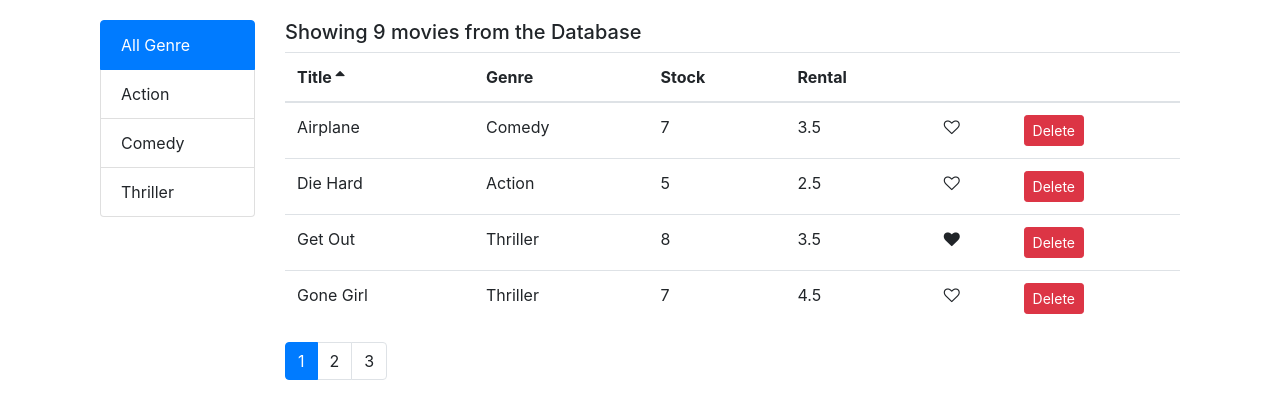
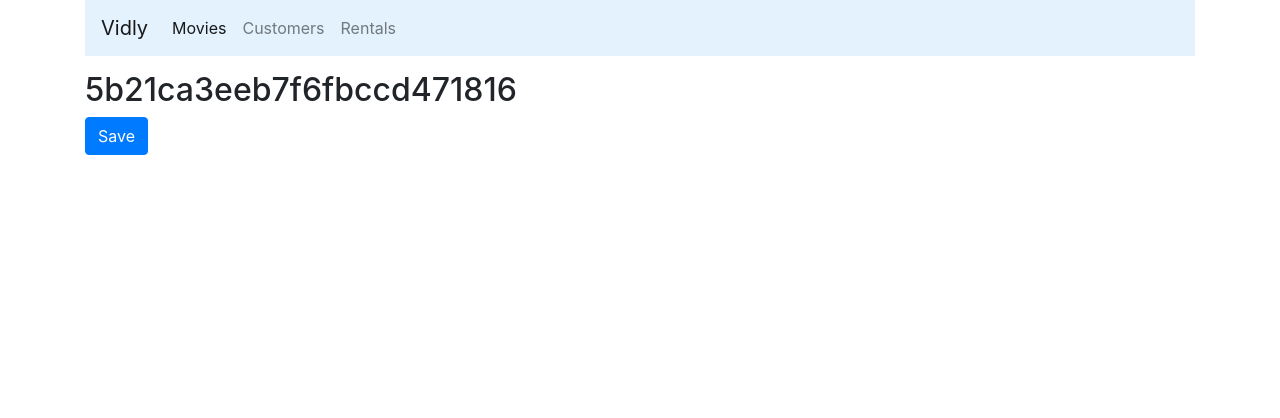
Before and after one commit to NarutoUzumaki77/vivdly, a React (Create React App) app: page /movies/5b21ca3eeb7f6fbccd471816 in a window 1280 px wide. Shown: the top 418 px of the page. Built offline with nearby package versions, Linux system fonts and the light colour scheme.

Commit message:
my soln- navbar and routing

```diff
--- a/package.json
+++ b/package.json
@@ -12,6 +12,7 @@
     "prop-types": "^15.6.2",
     "react": "^16.13.1",
     "react-dom": "^16.13.1",
+    "react-router-dom": "^5.2.0",
     "react-scripts": "3.4.1"
   },
   "scripts": {
--- a/src/App.js
+++ b/src/App.js
@@ -1,11 +1,29 @@
 import React from "react";
 import Movies from "./components/movies";
+import Customer from "./components/customer";
+import Rental from "./components/rental";
+import NavBar from "./components/common/navbar";
+import MovieDetails from "./components/movieDetails";
+import NotFound from "./components/notFound";
 import "./App.css";
+import { Route, Switch, Redirect } from "react-router-dom";
 
 function App() {
   return (
     <main role="main" className="container">
-      <Movies />
+      <NavBar />
+      <div style={{ padding: "0 0 15px 0" }}></div>
+      <Switch>
+        <Route path="/movies/:id" component={MovieDetails} />
+        <Route path="/movies" component={Movies} />
+        <Route exact path="/">
+          <Redirect to="movies" />
+        </Route>
+        <Route path="/customers" component={Customer} />
+        <Route path="/rentals" component={Rental} />
+        <Route path="/404-not-found" component={NotFound} />
+        <Redirect to="/404-not-found" />
+      </Switch>
     </main>
   );
 }
--- /dev/null
+++ b/src/components/common/navbar.jsx
@@ -0,0 +1,36 @@
+import React from "react";
+import { NavLink, Link } from "react-router-dom";
+
+const NavBar = () => {
+  return (
+    <nav
+      className="navbar navbar-expand-lg navbar-light"
+      style={{ backgroundColor: "#e3f2fd" }}
+    >
+      <Link className="navbar-brand" to="/movies">
+        Vidly
+      </Link>
+      <div className="collapse navbar-collapse" id="navbarNavAltMarkup">
+        <ul className="navbar-nav mr-auto">
+          <li className="nav-item">
+            <NavLink className="nav-item nav-link" to="/movies">
+              Movies
+            </NavLink>
+          </li>
+          <li className="nav-item">
+            <NavLink className="nav-item nav-link" to="/customers">
+              Customers
+            </NavLink>
+          </li>
+          <li className="nav-item">
+            <NavLink className="nav-item nav-link" to="/rentals">
+              Rentals
+            </NavLink>
+          </li>
+        </ul>
+      </div>
+    </nav>
+  );
+};
+
+export default NavBar;
--- /dev/null
+++ b/src/components/customer.jsx
@@ -0,0 +1,7 @@
+import React from 'react';
+
+const Customer = (props) => {
+    return ( <h1>Customer</h1> );
+}
+
+export default Customer;
--- a/src/components/movie.jsx
+++ b/src/components/movie.jsx
@@ -1,5 +1,6 @@
 import React, { Component } from "react";
 import Like from "./common/like";
+import { Link } from "react-router-dom";
 
 class Movie extends Component {
   state = {
@@ -17,7 +18,9 @@
     const { movie, onDelete } = this.props;
     return (
       <tr key={movie._id}>
-        <td>{movie.title}</td>
+        <td>
+          <Link to={`/movies/${movie._id}`}>{movie.title}</Link>
+        </td>
         <td>{movie.genre.name}</td>
         <td>{movie.numberInStock}</td>
         <td>{movie.dailyRentalRate}</td>
--- /dev/null
+++ b/src/components/movieDetails.jsx
@@ -0,0 +1,16 @@
+import React from "react";
+
+const MovieDetails = (props) => {
+  return (
+    <div>
+      <h2>{props.match.params.id}</h2>
+      <p>
+        <button type="button" className="btn btn-primary">
+          Save
+        </button>
+      </p>
+    </div>
+  );
+};
+
+export default MovieDetails;
--- /dev/null
+++ b/src/components/notFound.jsx
@@ -0,0 +1,7 @@
+import React from "react";
+
+const NotFound = () => {
+  return <h2>Resource not Found</h2>;
+};
+
+export default NotFound;
--- /dev/null
+++ b/src/components/rental.jsx
@@ -0,0 +1,7 @@
+import React from 'react';
+
+const Rental = () => {
+    return ( <h1>Rental</h1> );
+}
+
+export default Rental;
--- a/src/index.css
+++ b/src/index.css
@@ -5,7 +5,6 @@
     sans-serif;
   -webkit-font-smoothing: antialiased;
   -moz-osx-font-smoothing: grayscale;
-  padding: 20px 0 0 0;
 }
 
 .clickable {
--- a/src/index.js
+++ b/src/index.js
@@ -5,10 +5,13 @@
 import * as serviceWorker from "./serviceWorker";
 import "bootstrap/dist/css/bootstrap.css";
 import "font-awesome/css/font-awesome.css";
+import { BrowserRouter } from "react-router-dom";
 
 ReactDOM.render(
   <React.StrictMode>
-    <App />
+    <BrowserRouter>
+      <App />
+    </BrowserRouter>
   </React.StrictMode>,
   document.getElementById("root")
 );
```
Also changed, not shown: 1 other file (tests, documents, lock files or other folders).
